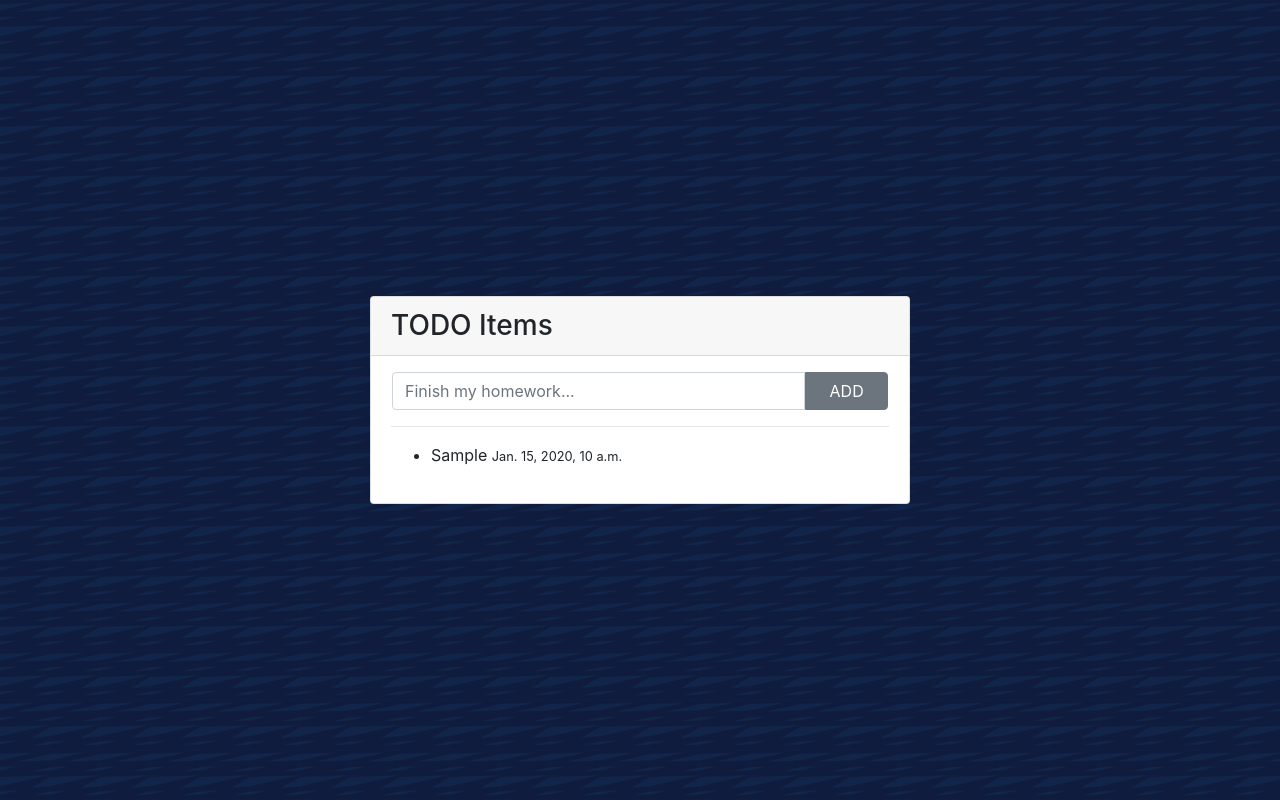
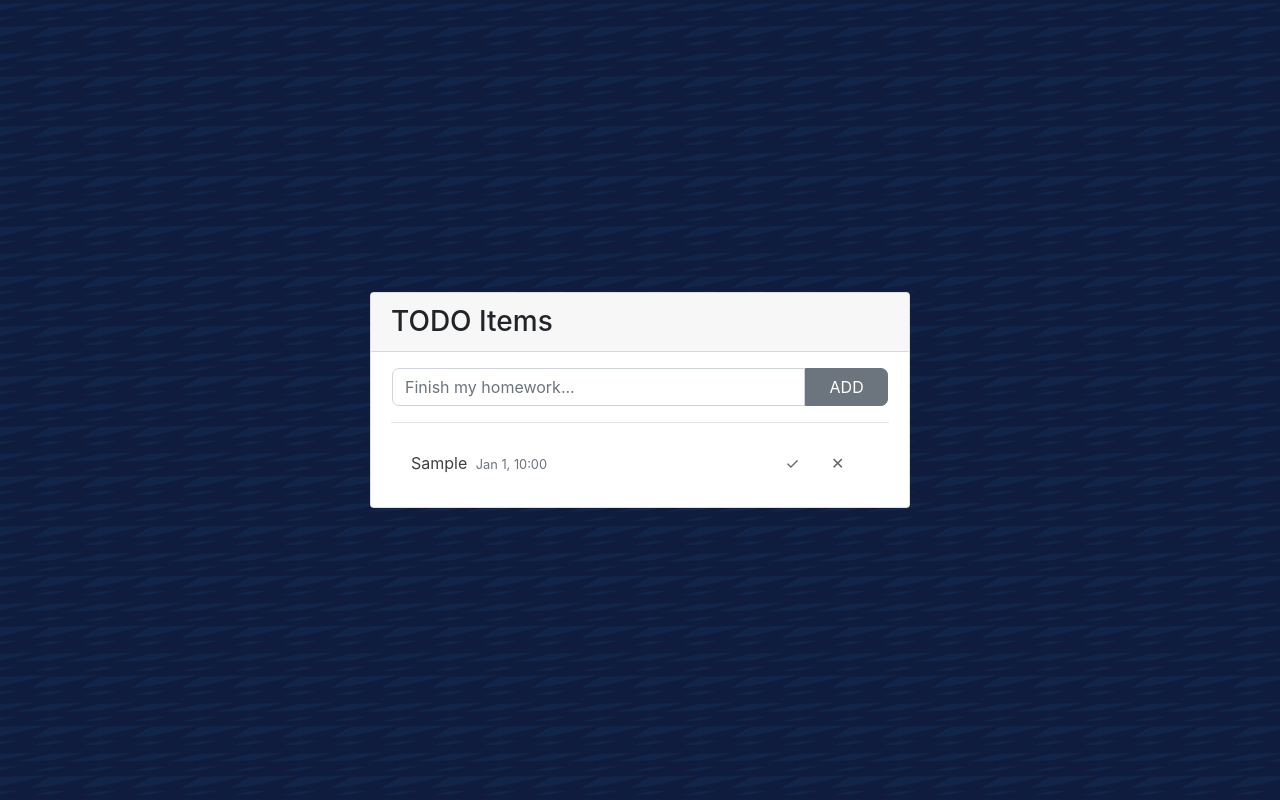
Before and after one commit to j-millan/todo-ap, a Django app: page / in a window 1280 px wide. Run offline with Django 3.2, Linux system fonts and the light colour scheme; a user stored in the database is signed in; tables that the repository leaves empty hold one stand-in row (values such as "Sample post"); some libraries are stand-ins or nearby versions.

Commit message:
Finish home view

```diff
--- a/static/css/app.css
+++ b/static/css/app.css
@@ -1,25 +1,84 @@
+* {
+	box-sizing: border-box;
+	margin: 0;
+	padding: 0;
+}
+
 html, body {
 	height: 100%;
 }
 
 body {
-	background-image: url(../img/dark-paths.png);	display: flex;
+	background-image: url(../img/dark-paths.png);
 	display: flex;
+}
+
+ul li {
+	font-size: 16px;
+}
+
+li a.goal {
+	color: hsl(0, 0%, 25%);
+}
+
+li a.goal:hover {
+	color: hsl(0, 0%, 35%);
+}
+
+.home-link:hover {
+	color: hsl(0, 0%, 50%) !important;
+	text-decoration: underline solid hsl(0, 0%, 50%) !important;
 }
 
 .form-inline .form-control {
 	border-top-right-radius: 0px;
 	border-bottom-right-radius: 0px;
+	border-top-left-radius: 7px;
+	border-bottom-left-radius: 7px;
 
 }
 
 .form-inline .btn {
 	border-top-left-radius: 0px;
 	border-bottom-left-radius: 0px;
+	border-top-right-radius: 7px;
+	border-bottom-right-radius: 7px;
 }
 
 .form-inline .form-control:focus {
 	box-shadow: none !important;
 	outline: none !important;
-	border: 1px solid gray;
+	border: 1px solid hsl(210, 7%, 45%);
 }
+
+.bt {
+	color: hsl(0, 0%, 40%);
+	text-decoration: none;
+}
+
+.bt1 {
+	margin-right: -5px;
+}
+
+.bt1:hover {
+	background-color: hsl(110, 30%, 70%);
+	color: white;
+	text-decoration: none;
+}
+
+.bt2:hover {
+	background-color: hsl(0, 30%, 70%);
+	color: white;
+	text-decoration: none;
+	margin: 0px;
+}
+
+.bt1:active {
+	background-color: hsl(110, 20%, 50%);
+	color: white;
+}
+
+.bt2:active {
+	background-color: hsl(0, 20%, 50%);
+	color: white;
+}
--- a/templates/home.html
+++ b/templates/home.html
@@ -10,16 +10,25 @@
 		<div class="card">
 			<h3 class="card-header">TODO Items</h3>
 			<div class="card-body pt-3">
-				<form method="post" class="form-inline row justify-content-center px-3" novalidate>
+				<form method="post" class="form-inline row px-3" novalidate>
 					{% csrf_token %}
 					<label class="sr-only" for="input">{{ form.goal.label_tag }}</label>
 					<input type="text" class="form-control col-10" id="input" name="goal" placeholder="Finish my homework..." required>
 					<button type="submit" class="btn btn-secondary col-2">ADD</button>
 				</form>
 				<hr>
-				<ul>
+				<ul class="list-group list-group-flush">
 					{% for item in items %}
-						<li>{{ item.goal }} <small>{{ item.added_at }}</small></li>
+						<li class="list-group-item row d-flex justify-content-around">
+							<div class="col-8 d-inline">
+								<a href="{% url 'info' item.pk %}" class="goal text-decoration-none" title="{{ item.goal }}">{{ item.get_truncated_goal }}</a>
+								<small class="text-muted pl-1">{{ item.added_at|date:"M n, H:i" }}</small>
+							</div>
+							<div class="col-4 d-inline-block justify-content-end pl-5 pr-0">
+								<a href="#" title="Mark as complete" class="col-2 py-1 px-3 bt bt1">✓</a>
+								<a href="#" title="Delete item" class="col-2 py-1 px-3 bt bt2">✕</a>
+							</div>
+						</li>
 					{% endfor %}
 				</ul>
 			</div>
--- a/todo/models.py
+++ b/todo/models.py
@@ -1,12 +1,17 @@
 from django.db import models
 from django.contrib.auth.models import User
+from django.utils.text import Truncator
 
 class TodoItem(models.Model):
 	user = models.ForeignKey(User, related_name='items', on_delete=models.CASCADE)
-	goal = models.CharField(unique=True, max_length=50)
+	goal = models.CharField(unique=True, max_length=70)
 	added_at = models.DateTimeField(auto_now_add=True)
 	completed = models.BooleanField(default=False)
 	completed_at = models.DateTimeField(auto_now=True, auto_now_add=False)
 
 	def __str__(self):
 		return self.goal
+
+	def get_truncated_goal(self):
+		truncated_message = Truncator(self.goal)
+		return truncated_message.chars(25)
```
